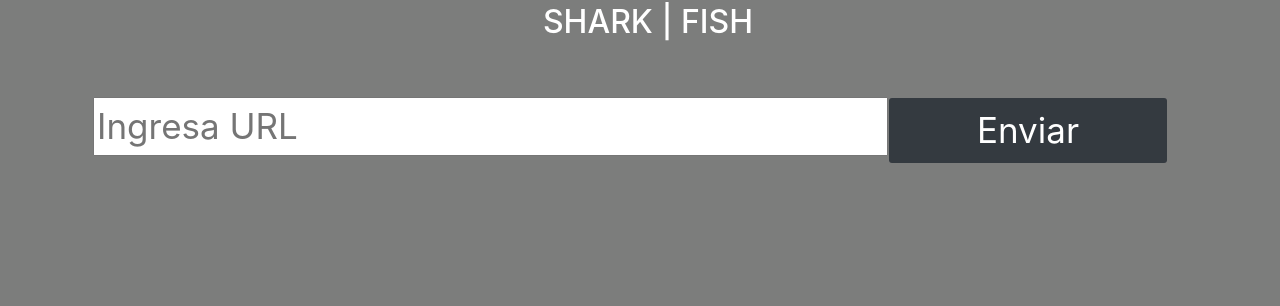
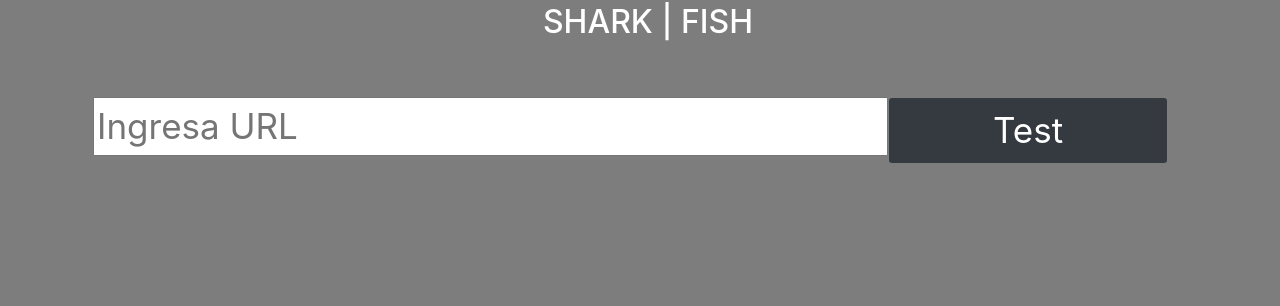
Before and after one commit to No-Country-simulation/C-22-38-T-DataBi, a Django app: page /phishing/ in a window 1280 px wide. Shown: the part 367-673 px from the top of the page. Run offline with Django 4.2, Linux system fonts and the light colour scheme; some libraries are stand-ins or nearby versions.

Commit message:
ajustes en formulario de url_01

```diff
--- a/phishing/templates/phishingurl.html
+++ b/phishing/templates/phishingurl.html
@@ -18,7 +18,7 @@
                                 <input type="text" class="form-control-md" name="customer_url" placeholder="Ingresa URL"  hight="20px"/>
                                 </div>
                                 <div class="col-4">
-                                <button class="form-control btn bg-dark" style="color:white;">Enviar</button>
+                                <button class="form-control btn bg-dark" style="color:white;">Test</button>
                                 </div>
                             </div>
                         </div>
```
